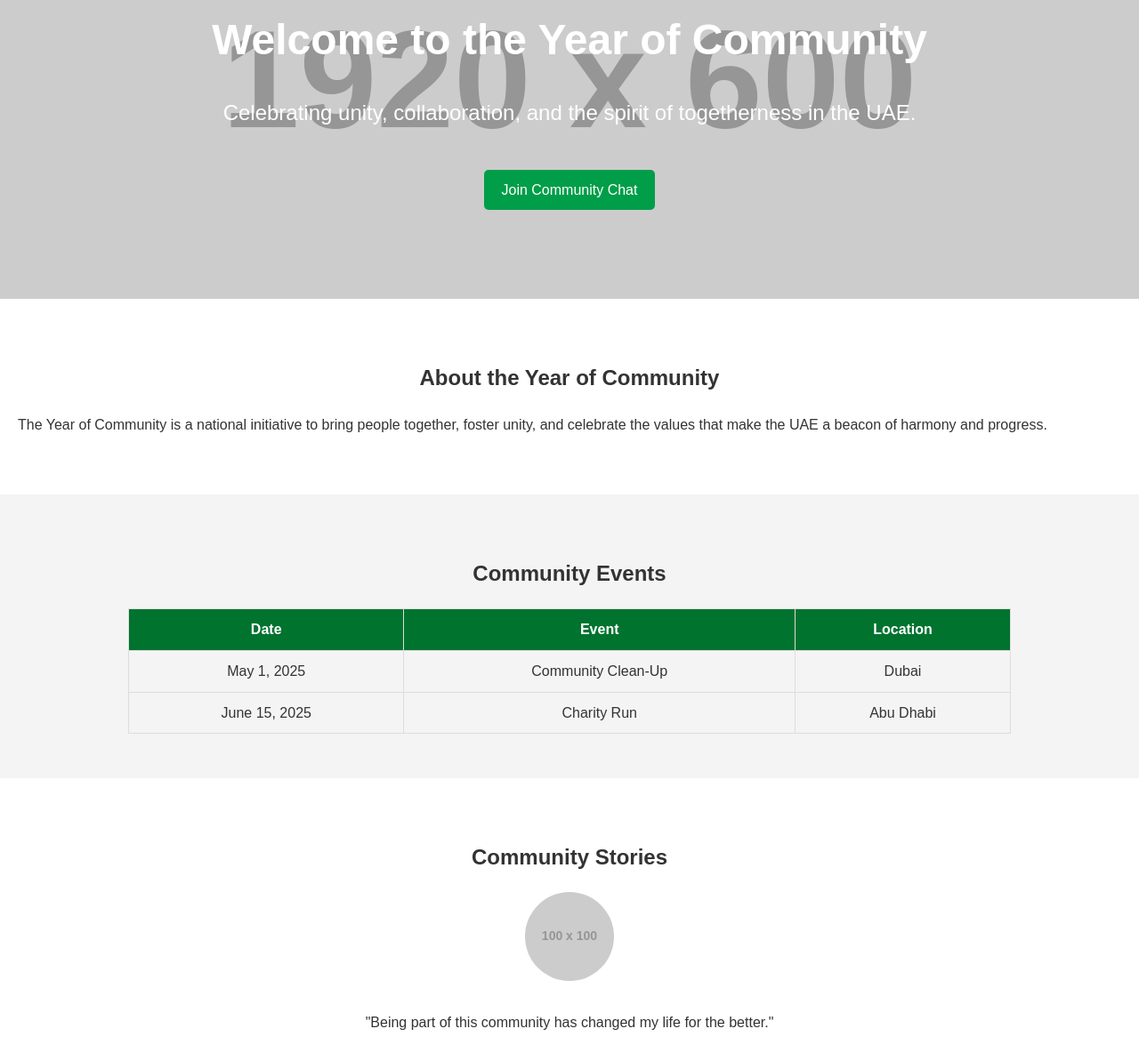
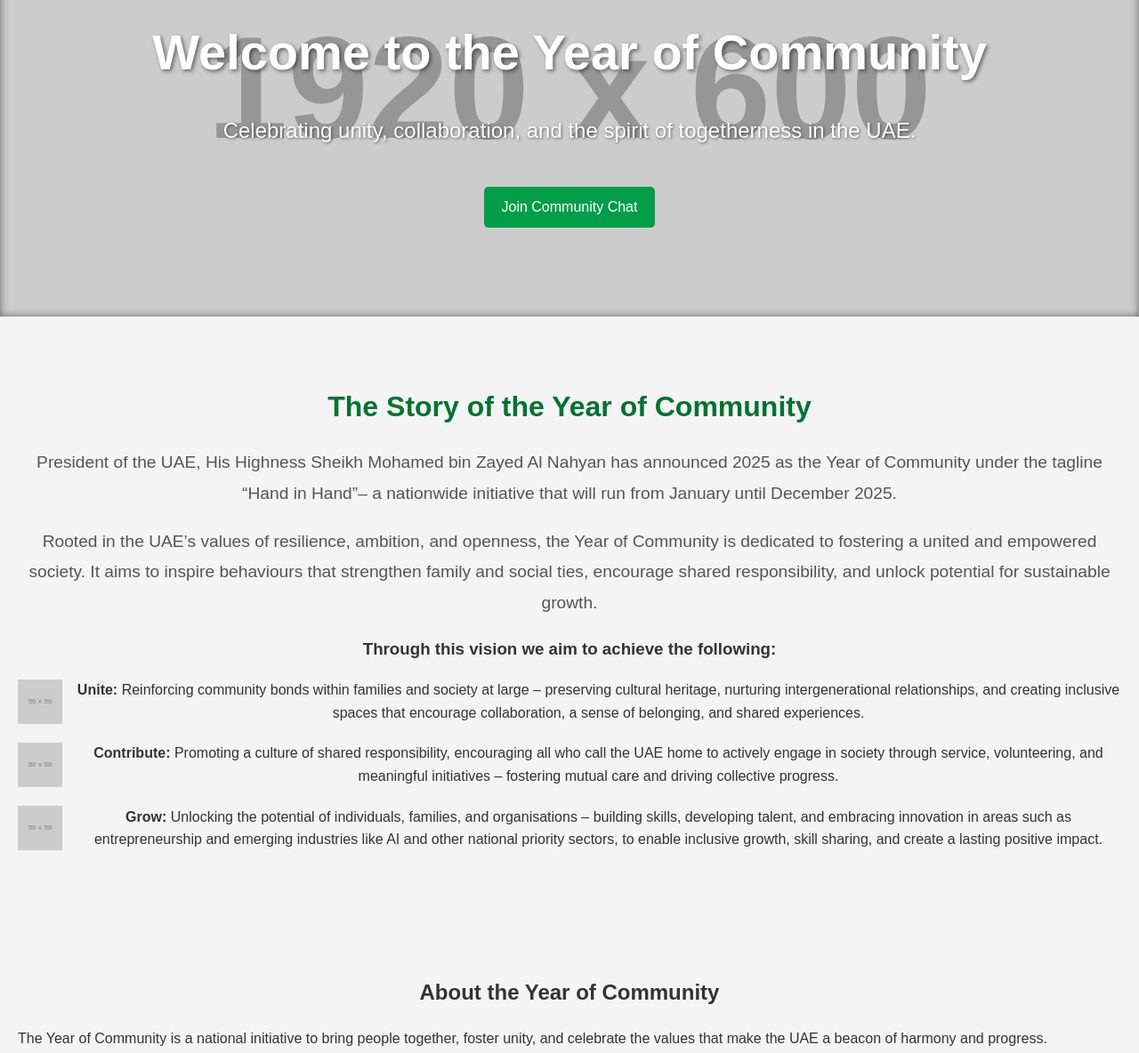
Before and after one commit to salialkaabi/Homework-April-30, a plain HTML site: page index.html in a window 1280 px wide. Shown: the part 220-1404 px from the top of the page at 89% size. Drawn offline with Linux system fonts and the light colour scheme; placeholder pictures from the web are drawn by us.

Commit message:
Story and vision

```diff
--- a/index.html
+++ b/index.html
@@ -5,24 +5,15 @@
     <meta name="viewport" content="width=device-width, initial-scale=1.0">
     <title>Year of Community</title>
     <style>
-        /* General Styles */
+        /* Inspired by UAE Year of Community Design */
         body {
             font-family: 'Arial', sans-serif;
             margin: 0;
             padding: 0;
-            background-color: #ffffff;
+            background-color: #f9f9f9;
             color: #333;
             line-height: 1.6;
         }
-        a {
-            text-decoration: none;
-            color: inherit;
-        }
-        img {
-            max-width: 100%;
-            height: auto;
-        }
-        /* Navigation Bar */
         nav {
             background: linear-gradient(90deg, #00732f, #009e49);
             color: white;
@@ -33,6 +24,7 @@
             position: sticky;
             top: 0;
             z-index: 1000;
+            box-shadow: 0 4px 6px rgba(0, 0, 0, 0.1);
         }
         nav ul {
             list-style: none;
@@ -41,24 +33,57 @@
         }
         nav ul li {
             padding: 5px 10px;
+            transition: background-color 0.3s;
         }
         nav ul li:hover {
             background-color: rgba(255, 255, 255, 0.2);
             border-radius: 5px;
         }
-        /* Hero Section */
         .hero {
             background: url('https://via.placeholder.com/1920x600') no-repeat center center/cover;
             color: white;
             text-align: center;
             padding: 100px 20px;
+            box-shadow: inset 0 0 10px rgba(0, 0, 0, 0.5);
         }
         .hero h1 {
-            font-size: 3rem;
+            font-size: 3.5rem;
             margin-bottom: 10px;
+            text-shadow: 2px 2px 4px rgba(0, 0, 0, 0.5);
         }
         .hero p {
             font-size: 1.5rem;
+            text-shadow: 1px 1px 3px rgba(0, 0, 0, 0.5);
+        }
+        .story-section {
+            padding: 50px 20px;
+            background-color: #f4f4f4;
+            text-align: center;
+        }
+        .story-section h2 {
+            font-size: 2rem;
+            margin-bottom: 20px;
+            color: #00732f;
+        }
+        .story-section p {
+            font-size: 1.2rem;
+            color: #555;
+            line-height: 1.8;
+        }
+        footer {
+            background: linear-gradient(90deg, #00732f, #009e49);
+            color: white;
+            text-align: center;
+            padding: 20px;
+            box-shadow: 0 -4px 6px rgba(0, 0, 0, 0.1);
+        }
+        footer a {
+            color: white;
+            margin: 0 10px;
+            transition: text-decoration 0.3s;
+        }
+        footer a:hover {
+            text-decoration: underline;
         }
         /* Content Sections */
         .section {
@@ -112,20 +137,6 @@
         .get-involved button:hover {
             background-color: #00732f;
         }
-        /* Footer */
-        footer {
-            background: linear-gradient(90deg, #00732f, #009e49);
-            color: white;
-            text-align: center;
-            padding: 20px;
-        }
-        footer a {
-            color: white;
-            margin: 0 10px;
-        }
-        footer a:hover {
-            text-decoration: underline;
-        }
         /* Responsive Design */
         @media (max-width: 768px) {
             .icons {
@@ -151,7 +162,34 @@
     <section class="hero" id="home">
         <h1>Welcome to the Year of Community</h1>
         <p>Celebrating unity, collaboration, and the spirit of togetherness in the UAE.</p>
-        <a href="chat.html" style="display: inline-block; margin-top: 20px; padding: 10px 20px; background-color: #009e49; color: white; text-decoration: none; border-radius: 5px;">Join Community Chat</a>
+        <a href="chat.html" style="display: inline-block; margin-top: 20px; padding: 10px 20px; background-color: #009e49; color: white; text-decoration: none; border-radius: 5px; transition: background-color 0.3s;">Join Community Chat</a>
+    </section>
+
+    <section class="story-section">
+        <h2>The Story of the Year of Community</h2>
+        <p>President of the UAE, His Highness Sheikh Mohamed bin Zayed Al Nahyan has announced 2025 as the Year of Community under the tagline “Hand in Hand”– a nationwide initiative that will run from January until December 2025.</p>
+        <p>Rooted in the UAE’s values of resilience, ambition, and openness, the Year of Community is dedicated to fostering a united and empowered society. It aims to inspire behaviours that strengthen family and social ties, encourage shared responsibility, and unlock potential for sustainable growth.</p>
+        <h3>Through this vision we aim to achieve the following:</h3>
+        <ul style="list-style: none; padding: 0;">
+            <li style="display: flex; align-items: center; margin-bottom: 20px;">
+                <img src="https://via.placeholder.com/50" alt="Unite Icon" style="margin-right: 15px;">
+                <div>
+                    <strong>Unite:</strong> Reinforcing community bonds within families and society at large – preserving cultural heritage, nurturing intergenerational relationships, and creating inclusive spaces that encourage collaboration, a sense of belonging, and shared experiences.
+                </div>
+            </li>
+            <li style="display: flex; align-items: center; margin-bottom: 20px;">
+                <img src="https://via.placeholder.com/50" alt="Contribute Icon" style="margin-right: 15px;">
+                <div>
+                    <strong>Contribute:</strong> Promoting a culture of shared responsibility, encouraging all who call the UAE home to actively engage in society through service, volunteering, and meaningful initiatives – fostering mutual care and driving collective progress.
+                </div>
+            </li>
+            <li style="display: flex; align-items: center; margin-bottom: 20px;">
+                <img src="https://via.placeholder.com/50" alt="Grow Icon" style="margin-right: 15px;">
+                <div>
+                    <strong>Grow:</strong> Unlocking the potential of individuals, families, and organisations – building skills, developing talent, and embracing innovation in areas such as entrepreneurship and emerging industries like AI and other national priority sectors, to enable inclusive growth, skill sharing, and create a lasting positive impact.
+                </div>
+            </li>
+        </ul>
     </section>
 
     <section class="section" id="about">
```
Also changed, not shown: chat.html (+25 -4 lines).
